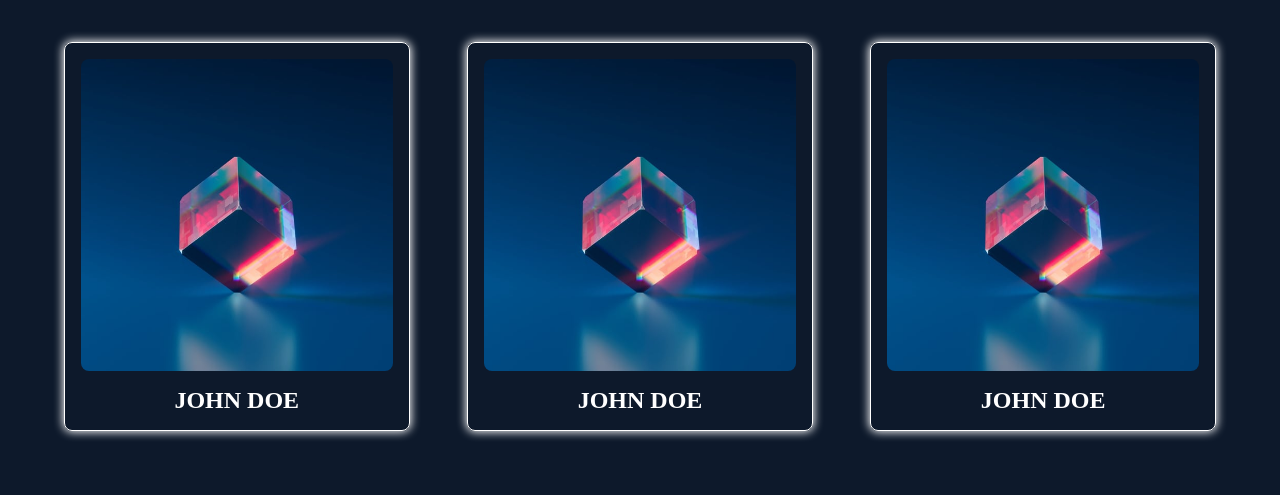
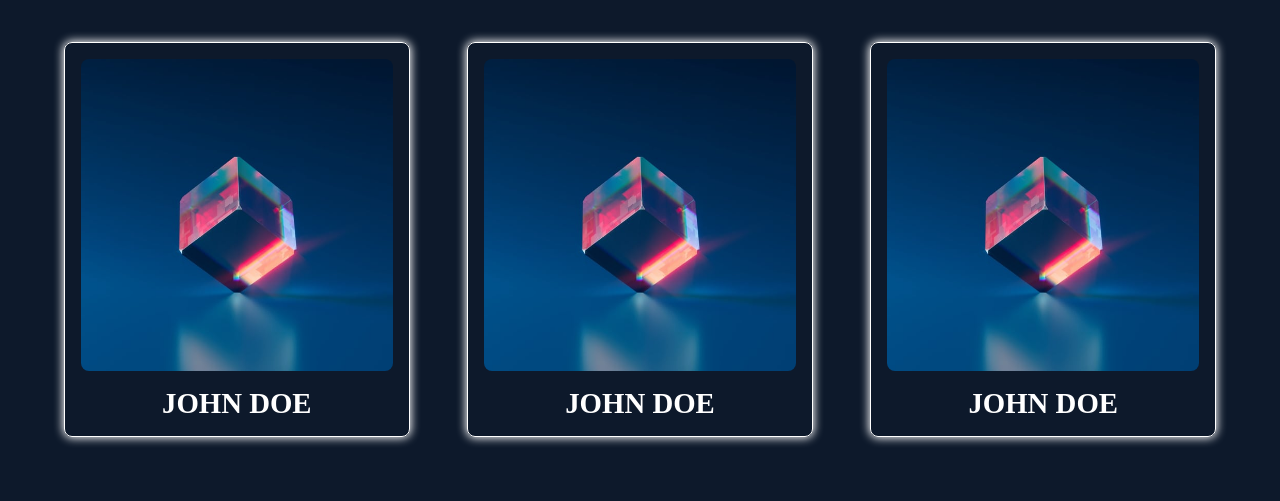
Before and after one commit to abdul04121995/work, a plain HTML site: page index.html in a window 1280 px wide. Shown: the part 790-1291 px from the top of the page. Drawn offline with Linux system fonts and the light colour scheme.

Commit message:
font size

```diff
--- a/style.css
+++ b/style.css
@@ -111,4 +111,5 @@ section {
 }
 .card-heading {
   margin-top: 1rem;
+  font-size: clamp(1.125rem, 1rem + 1vw, 3rem);
 }
```
